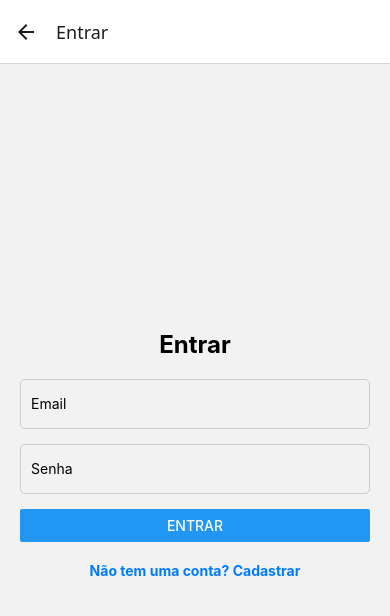
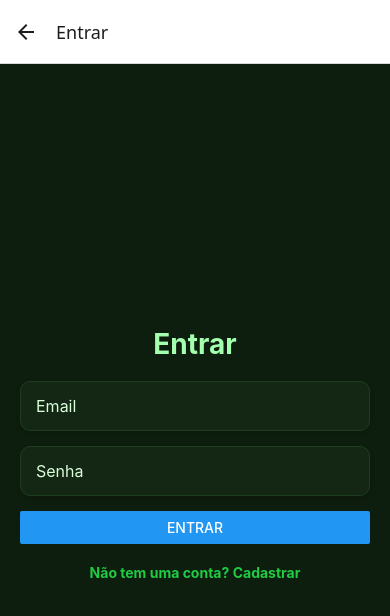
Before and after one commit to MrMrg69/GS2_Hete, a React Native app: screen /Login in a window 390 px wide. Shown: the top 616 px of the page. Built offline with nearby package versions, Linux system fonts and the light colour scheme.

Commit message:
Concluido

```diff
--- a/package.json
+++ b/package.json
@@ -30,6 +30,7 @@
     "react": "18.3.1",
     "react-dom": "18.3.1",
     "react-native": "0.76.1",
+    "react-native-modal-selector": "^2.1.2",
     "react-native-safe-area-context": "4.12.0",
     "react-native-screens": "~4.0.0",
     "react-native-svg": "15.8.0",
--- a/src/screens/HomeScreen.tsx
+++ b/src/screens/HomeScreen.tsx
@@ -1,22 +1,28 @@
 // src/screens/HomeScreen.tsx
 import React from 'react';
-import { View, Text, Button } from 'react-native';
-import { StackNavigationProp } from '@react-navigation/stack';
-import { RootStackParamList } from '../../App';
+import { View, Text, TouchableOpacity } from 'react-native';
 import styles from '../styles/HomeScreenStyles';
 
-type HomeScreenNavigationProp = StackNavigationProp<RootStackParamList, 'Home'>;
-
-interface HomeScreenProps {
-  navigation: HomeScreenNavigationProp;
-}
-
-const HomeScreen: React.FC<HomeScreenProps> = ({ navigation }) => {
+const HomeScreen = ({ navigation }: any) => {
   return (
     <View style={styles.container}>
-      <Text style={styles.title}>Bem-vindo ao Gerenciador de Carregamento de Carros Elétricos</Text>
-      <Button title="Cadastrar" onPress={() => navigation.navigate('Register')} />
-      <Button title="Entrar" onPress={() => navigation.navigate('Login')} />
+      <Text style={styles.title}>
+        Bem-vindo ao Gerenciador de Carregamento de Carros Elétricos
+      </Text>
+      <View style={styles.buttonContainer}>
+        <TouchableOpacity
+          style={styles.button}
+          onPress={() => navigation.navigate('Register')}
+        >
+          <Text style={styles.buttonText}>CADASTRAR</Text>
+        </TouchableOpacity>
+        <TouchableOpacity
+          style={styles.button}
+          onPress={() => navigation.navigate('Login')}
+        >
+          <Text style={styles.buttonText}>ENTRAR</Text>
+        </TouchableOpacity>
+      </View>
     </View>
   );
 };
--- a/src/styles/AddCarScreenStyles.ts
+++ b/src/styles/AddCarScreenStyles.ts
@@ -5,21 +5,54 @@ const styles = StyleSheet.create({
   container: {
     flex: 1,
     padding: 20,
-    backgroundColor: '#f2f2f2',
+    backgroundColor: '#0e1e0e', // Fundo verde escuro para um toque futurista
   },
   title: {
-    fontSize: 24,
+    fontSize: 28,
     fontWeight: 'bold',
-    marginBottom: 20,
+    marginBottom: 25,
     textAlign: 'center',
+    color: '#a4ffaf', // Verde neon para destaque
+    textShadowColor: '#003300', // Sombra leve para profundidade
+    textShadowOffset: { width: 0, height: 1 },
+    textShadowRadius: 5,
   },
   input: {
     height: 50,
-    borderColor: '#ccc',
-    borderWidth: 1,
-    borderRadius: 5,
-    paddingHorizontal: 10,
+    borderColor: '#1f3d1f', // Verde escuro para bordas
+    borderWidth: 1.5,
+    borderRadius: 10,
+    paddingHorizontal: 15,
     marginBottom: 15,
+    backgroundColor: '#142614', // Verde muito escuro para contraste
+    color: '#d9ffd9', // Verde claro para texto
+    fontSize: 16,
+    fontWeight: '500',
+    shadowColor: '#000',
+    shadowOpacity: 0.2,
+    shadowOffset: { width: 0, height: 2 },
+    shadowRadius: 5,
+    elevation: 3, // Sombra leve para modernidade
+  },
+  buttonContainer: {
+    backgroundColor: '#1fcc44', // Verde vibrante para chamar atenção
+    paddingVertical: 15,
+    borderRadius: 12,
+    alignItems: 'center',
+    marginTop: 20,
+    shadowColor: '#0a2a0a',
+    shadowOpacity: 0.3,
+    shadowOffset: { width: 0, height: 3 },
+    shadowRadius: 6,
+    elevation: 5,
+    borderWidth: 1.5,
+    borderColor: '#0b550b',
+  },
+  buttonText: {
+    color: '#ffffff', // Texto branco para contraste
+    fontSize: 18,
+    fontWeight: 'bold',
+    letterSpacing: 1.2, // Espaçamento para um toque futurista
   },
 });
 
--- a/src/styles/CarDetailsScreenStyles.ts
+++ b/src/styles/CarDetailsScreenStyles.ts
@@ -1,22 +1,23 @@
 // src/styles/CarDetailsScreenStyles.ts
 import { StyleSheet } from 'react-native';
 
-export default StyleSheet.create({
+const styles = StyleSheet.create({
   container: {
     flex: 1,
     padding: 20,
-    backgroundColor: '#f5f5f5',
+    backgroundColor: '#0e1e0e', // Fundo verde escuro
   },
   title: {
     fontSize: 24,
     fontWeight: 'bold',
     marginBottom: 20,
     textAlign: 'center',
+    color: '#bfffbf', // Verde claro
   },
   section: {
     marginBottom: 30,
     padding: 20,
-    backgroundColor: '#fff',
+    backgroundColor: '#142614',
     borderRadius: 10,
     shadowColor: '#000',
     shadowOpacity: 0.1,
@@ -28,17 +29,93 @@ export default StyleSheet.create({
     fontSize: 18,
     fontWeight: 'bold',
     marginBottom: 10,
+    color: '#e0ffe0', // Verde mais claro para títulos
+  },
+  text: {
+    fontSize: 16,
+    color: '#d9ffd9', // Verde claro para textos
+    marginBottom: 5,
+  },
+  textMarca: {
+    fontSize: 16,
+    color: '#a5c6a5',
+    marginBottom: 5,
+  },
+  textModelo: {
+    fontSize: 16,
+    color: '#a5c6a5',
+    marginBottom: 5,
+  },
+  textAno: {
+    fontSize: 16,
+    color: '#a5c6a5',
+    marginBottom: 5,
   },
   progressBarContainer: {
     height: 20,
     width: '100%',
-    backgroundColor: '#e0e0e0',
+    backgroundColor: '#1f3d1f', // Fundo da barra mais escuro
     borderRadius: 10,
     overflow: 'hidden',
     marginTop: 10,
   },
   progressBar: {
     height: '100%',
-    backgroundColor: '#4caf50',
+    backgroundColor: '#4caf50', // Verde progresso
+  },
+  batteryText: {
+    fontSize: 16,
+    color: '#d9ffd9', // Verde claro para texto geral da bateria
+    marginBottom: 5,
+  },
+  milestoneText: {
+    fontSize: 16,
+    color: '#a4ffaf', // Verde mais claro para milestones
+    marginBottom: 5,
+  },
+  pickerContainer: {
+    marginTop: 10,
+    borderWidth: 1.5,
+    borderColor: '#1f3d1f',
+    borderRadius: 10,
+    backgroundColor: '#0e1e0e', // Fundo escuro consistente com o app
+    paddingHorizontal: 10,
+  },
+  pickerText: {
+    color: '#e0ffe0', // Texto claro para contraste
+  },
+  pickerItem: {
+    backgroundColor: '#0e1e0e', // Fundo dos itens dropdown
+    color: '#e0ffe0', // Cor do texto dos itens
+  },
+  optionContainer: {
+    backgroundColor: '#142614', // Fundo da lista de seleção
+    borderRadius: 10,
+    borderColor: '#1f3d1f',
+    borderWidth: 1,
+  },
+  optionText: {
+    fontSize: 16,
+    color: '#d9ffd9', // Verde claro para opções
+    paddingVertical: 10,
+    paddingHorizontal: 15,
+  },
+  initValueText: {
+    fontSize: 16,
+    color: '#e0ffe0', // Texto inicial do dropdown
+  },
+  selectStyle: {
+    backgroundColor: '#142614',
+    borderRadius: 10,
+    borderWidth: 1.5,
+    borderColor: '#1f3d1f',
+    paddingHorizontal: 10,
+  },
+  selectText: {
+    color: '#e0ffe0',
+    fontSize: 16,
+    paddingVertical: 10,
   },
 });
+
+export default styles;
--- a/src/styles/CarListScreenStyles.ts
+++ b/src/styles/CarListScreenStyles.ts
@@ -5,42 +5,50 @@ const styles = StyleSheet.create({
   container: {
     flex: 1,
     padding: 20,
-    backgroundColor: '#f5f5f5',
+    backgroundColor: '#0e1e0e', // Fundo verde escuro
   },
   title: {
-    fontSize: 20,
+    fontSize: 24,
     fontWeight: 'bold',
     textAlign: 'center',
     marginBottom: 20,
+    color: '#a4ffaf', // Verde neon
   },
   carItem: {
     flexDirection: 'row',
     justifyContent: 'space-between',
     padding: 15,
-    marginBottom: 10,
-    borderBottomWidth: 1,
-    borderBottomColor: '#ccc',
+    marginBottom: 15,
+    backgroundColor: '#142614', // Verde muito escuro
+    borderRadius: 10,
+    borderColor: '#1f3d1f',
+    borderWidth: 1,
+    shadowColor: '#000',
+    shadowOpacity: 0.2,
+    shadowOffset: { width: 0, height: 2 },
+    shadowRadius: 5,
+    elevation: 3,
   },
   carText: {
     fontSize: 16,
+    color: '#d9ffd9', // Verde claro
   },
   actions: {
-    flexDirection: 'row', // Deixa os botões lado a lado
-    justifyContent: 'space-between', // Espaço entre os botões
-    gap: 10, // Espaço entre eles
+    flexDirection: 'row',
+    gap: 15,
   },
   selectText: {
-    color: 'blue',
+    color: '#4caf50', // Verde vibrante
     fontWeight: 'bold',
   },
   deleteText: {
-    color: 'red',
+    color: '#ff4d4d', // Vermelho vibrante para deletar
     fontWeight: 'bold',
   },
   emptyText: {
     textAlign: 'center',
     fontSize: 16,
-    color: '#888',
+    color: '#a4ffaf', // Verde neon
     marginTop: 20,
   },
 });
--- a/src/styles/HomeScreenStyles.ts
+++ b/src/styles/HomeScreenStyles.ts
@@ -7,12 +7,40 @@ const styles = StyleSheet.create({
     justifyContent: 'center',
     alignItems: 'center',
     padding: 20,
+    backgroundColor: '#0e1e0e', // Fundo verde escuro
   },
   title: {
-    fontSize: 24,
+    fontSize: 32,
     fontWeight: 'bold',
     textAlign: 'center',
-    marginBottom: 20,
+    marginBottom: 40,
+    color: '#a4ffaf', // Verde neon
+    textShadowColor: '#003300',
+    textShadowOffset: { width: 0, height: 1 },
+    textShadowRadius: 5,
+  },
+  buttonContainer: {
+    width: '100%',
+    flexDirection: 'row',
+    justifyContent: 'space-evenly', // Espaçamento uniforme
+    alignItems: 'center',
+  },
+  button: {
+    width: 120, // Mesma largura para todos os botões
+    paddingVertical: 10,
+    backgroundColor: '#1f3d1f', // Verde escuro
+    borderRadius: 8,
+    alignItems: 'center',
+    shadowColor: '#000',
+    shadowOpacity: 0.3,
+    shadowOffset: { width: 0, height: 2 },
+    shadowRadius: 5,
+    elevation: 4,
+  },
+  buttonText: {
+    color: '#ffffff', // Texto branco
+    fontWeight: 'bold',
+    fontSize: 16,
   },
 });
 
--- a/src/styles/LoginScreenStyles.ts
+++ b/src/styles/LoginScreenStyles.ts
@@ -6,30 +6,39 @@ const styles = StyleSheet.create({
     flex: 1,
     justifyContent: 'center',
     paddingHorizontal: 20,
-    backgroundColor: '#f2f2f2',
+    backgroundColor: '#0e1e0e', // Fundo verde escuro
   },
   title: {
-    fontSize: 24,
+    fontSize: 28,
     fontWeight: 'bold',
     textAlign: 'center',
     marginBottom: 20,
+    color: '#a4ffaf', // Verde neon
   },
   input: {
     height: 50,
-    borderColor: '#ccc',
-    borderWidth: 1,
-    borderRadius: 5,
-    paddingHorizontal: 10,
+    borderColor: '#1f3d1f',
+    borderWidth: 1.5,
+    borderRadius: 10,
+    paddingHorizontal: 15,
     marginBottom: 15,
+    backgroundColor: '#142614',
+    color: '#d9ffd9',
+    fontSize: 16,
+    shadowColor: '#000',
+    shadowOpacity: 0.2,
+    shadowOffset: { width: 0, height: 2 },
+    shadowRadius: 5,
+    elevation: 3,
   },
   switchText: {
-    color: '#007BFF',
+    color: '#1fcc44',
     fontWeight: 'bold',
     textAlign: 'center',
     marginTop: 20,
   },
   errorText: {
-    color: 'red',
+    color: '#ff4d4d',
     fontSize: 12,
     marginBottom: 10,
   },
--- a/src/styles/RegisterScreenStyles.ts
+++ b/src/styles/RegisterScreenStyles.ts
@@ -6,32 +6,42 @@ const styles = StyleSheet.create({
     flex: 1,
     justifyContent: 'center',
     paddingHorizontal: 20,
-    backgroundColor: '#f2f2f2',
+    backgroundColor: '#0e1e0e', // Fundo verde escuro
   },
   title: {
-    fontSize: 24,
+    fontSize: 28,
     fontWeight: 'bold',
     textAlign: 'center',
     marginBottom: 20,
+    color: '#a4ffaf', // Verde neon
   },
   input: {
     height: 50,
-    borderColor: '#ccc',
-    borderWidth: 1,
-    borderRadius: 5,
-    paddingHorizontal: 10,
+    borderColor: '#1f3d1f',
+    borderWidth: 1.5,
+    borderRadius: 10,
+    paddingHorizontal: 15,
     marginBottom: 15,
+    backgroundColor: '#142614',
+    color: '#d9ffd9',
+    fontSize: 16,
+    shadowColor: '#000',
+    shadowOpacity: 0.2,
+    shadowOffset: { width: 0, height: 2 },
+    shadowRadius: 5,
+    elevation: 3,
   },
   switchMode: {
     marginTop: 20,
     alignItems: 'center',
   },
   switchText: {
-    color: '#007BFF',
+    color: '#1fcc44',
     fontWeight: 'bold',
+    textAlign: 'center',
   },
   errorText: {
-    color: 'red',
+    color: '#ff4d4d',
     fontSize: 12,
     marginBottom: 10,
   },
```
Also changed, not shown: src/screens/CarDetailsScreen.tsx (+37 -17 lines), 1 other file (tests, documents, lock files or other folders).
